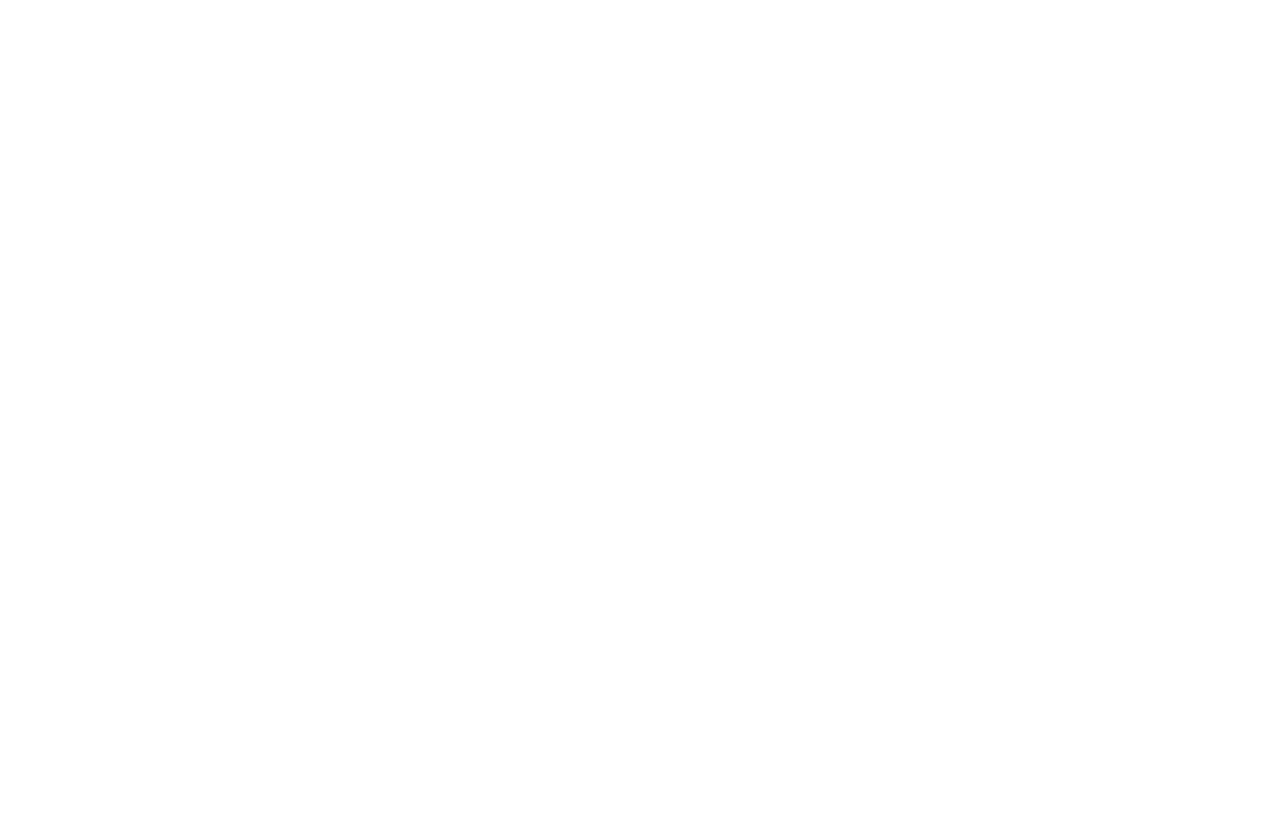
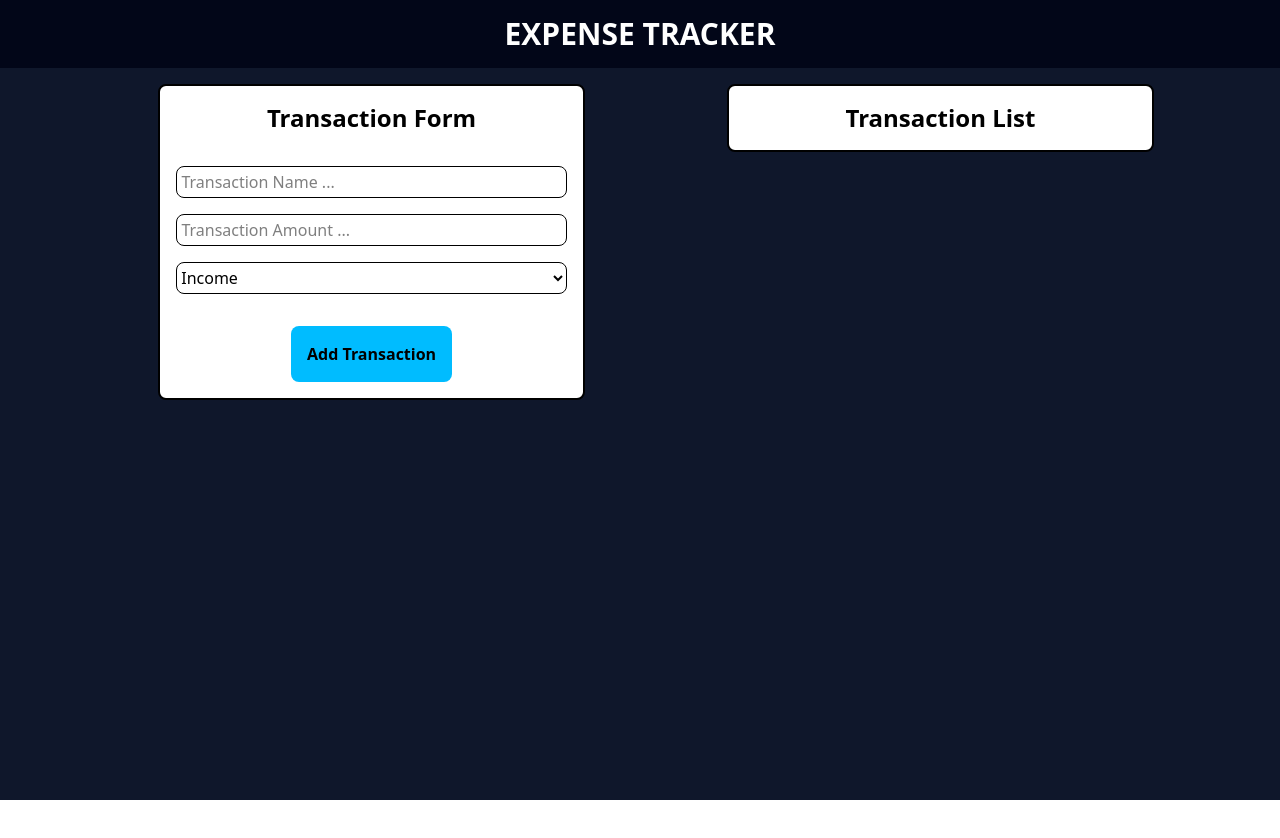
Before and after one commit to Dev-Garg-1/Expense-tracker, a React (Vite) app: page / in a window 1280 px wide. Shown: the top 838 px of the page. Before the commit the page ends 800 px from the top, so only its background shows below. Built offline with nearby package versions, Linux system fonts and the light colour scheme.

Commit message:
able to add transactions and see them

```diff
--- a/src/App.jsx
+++ b/src/App.jsx
@@ -1,11 +1,25 @@
+import './App.css'
 import { useState } from 'react'
-import './App.css'
+import Header from './components/Header'
+import TransactionForm from './components/TransactionForm'
+import TransactionList from './components/TransactionList'
 
 function App() {
-  const [count, setCount] = useState(0)
+
+  const [transactions, setTransactions] = useState([])
+
+  function addTransaction(transaction) {
+    setTransactions([...transactions, transaction])
+  }
 
   return (
-    <div></div>
+    <div className='bg-slate-900 h-screen'>
+      <Header />
+      <div className='flex justify-evenly h-screen'>
+        <TransactionForm onAddTransaction={addTransaction} />
+        <TransactionList transactions={transactions} />
+      </div>
+    </div>
   )
 }
 
--- /dev/null
+++ b/src/components/Header.jsx
@@ -0,0 +1,13 @@
+import React from 'react'
+
+function Header() {
+  return (
+    <>
+        <div className='bg-slate-950 text-white text-3xl font-bold text-center py-4'>
+            EXPENSE TRACKER
+        </div>
+    </>
+  )
+}
+
+export default Header
--- /dev/null
+++ b/src/components/TransactionForm.jsx
@@ -0,0 +1,72 @@
+import React, { useState } from 'react'
+
+function TransactionForm({ onAddTransaction }) {
+
+    const [transactionType, setTransactionType] = useState('income');
+    const [transactionName, setTransactionName] = useState('');
+    const [transactionAmount, setTransactionAmount] = useState('');
+
+    const handleSubmit = (e) => {
+        e.preventDefault();
+
+        const transaction = {
+            name: transactionName,
+            amount: parseFloat(transactionAmount),
+            type: transactionType,
+        }
+
+        onAddTransaction(transaction);
+
+        setTransactionName('');
+        setTransactionAmount('');
+        setTransactionType('income');
+    }
+
+  return (
+    <div className='w-1/3'>
+        <form
+        onSubmit={handleSubmit}
+        className='bg-white border-2 rounded-lg p-4 m-4 h-auto w-full'
+        >
+            <div>
+                <h2 className='font-bold text-2xl text-center mb-8'>Transaction Form</h2>
+
+                <input
+                type="text"
+                placeholder=' Transaction Name ...'
+                className='border-1 h-8 rounded-lg w-full'
+                value={transactionName}
+                onChange={(e) => setTransactionName(e.target.value)}
+                />
+
+                <input
+                type="number"
+                placeholder=' Transaction Amount ...'
+                className='border-1 h-8 rounded-lg w-full mt-4'
+                value={transactionAmount}
+                onChange={(e) => setTransactionAmount(e.target.value)}
+                />
+
+                <select
+                    className='border-1 h-8 rounded-lg w-full mt-4'
+                    value={transactionType}
+                    onChange={(e) => setTransactionType(e.target.value)}
+                >
+                    <option value="income">Income</option>
+                    <option value="expense">Expense</option>
+                </select>
+
+                <div className='flex justify-center'>
+                    <button
+                    className='bg-sky-400 rounded-lg p-4 mt-8 items-center cursor-pointer hover:bg-sky-600 font-semibold'
+                    >
+                        Add Transaction
+                    </button>
+                </div>
+            </div>
+        </form>
+    </div>
+  )
+}
+
+export default TransactionForm
--- /dev/null
+++ b/src/components/TransactionList.jsx
@@ -0,0 +1,18 @@
+import React from 'react'
+
+function TransactionList({transactions}) {
+    return (
+        <div className='w-1/3'>
+            <div className='bg-white border-2 rounded-lg p-4 m-4 h-auto w-full'>
+                <div className='font-bold text-2xl text-center'>Transaction List</div>
+                {transactions.map((tx, index) => (
+                    <div className='' key={index}>
+                        <div className='border-1 rounded-lg text-center w-full mt-4'>{tx.name} , {tx.amount} , {tx.type}</div>
+                    </div>
+                ))}
+            </div>
+        </div>
+    )
+}
+
+export default TransactionList
```
